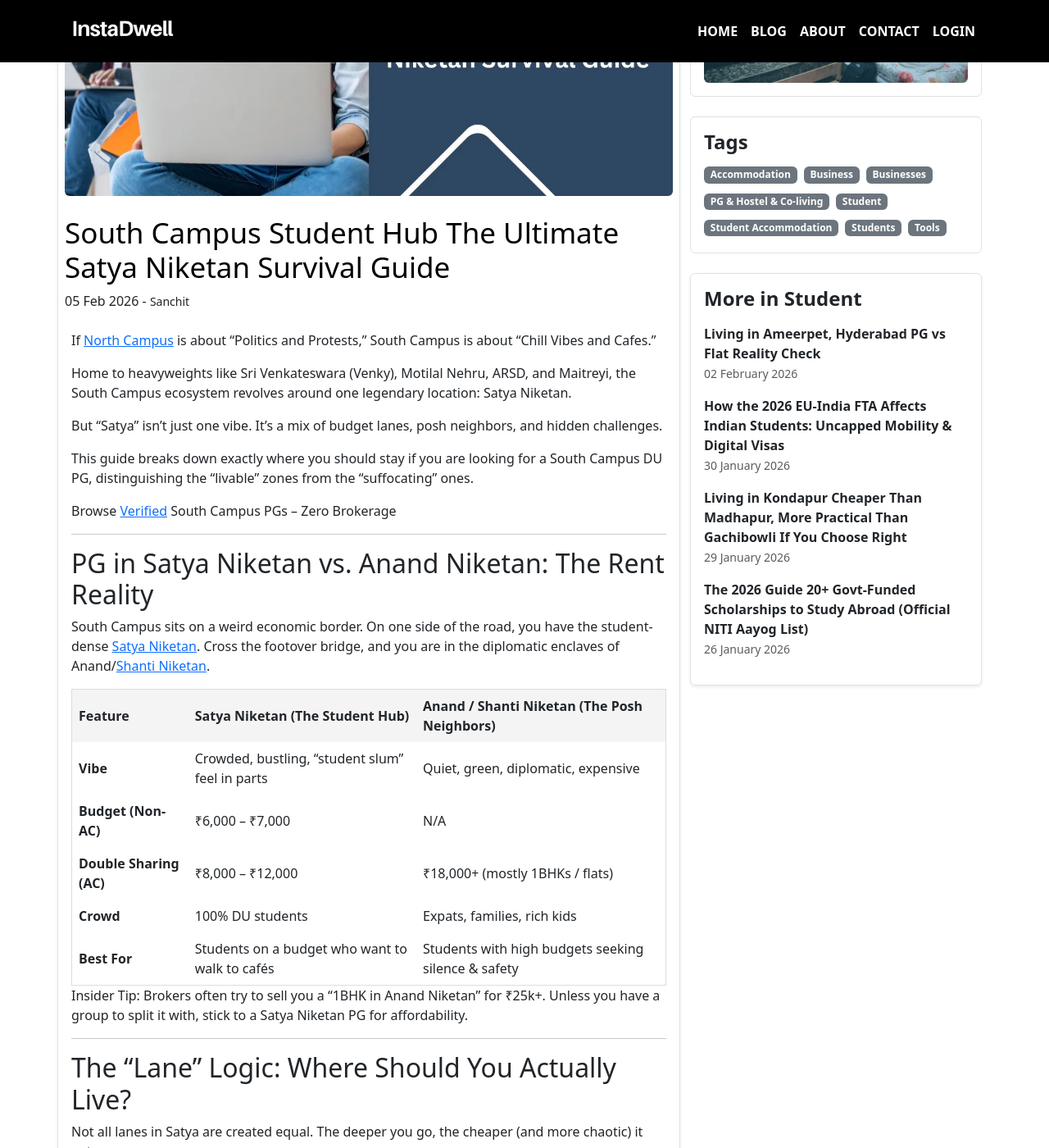
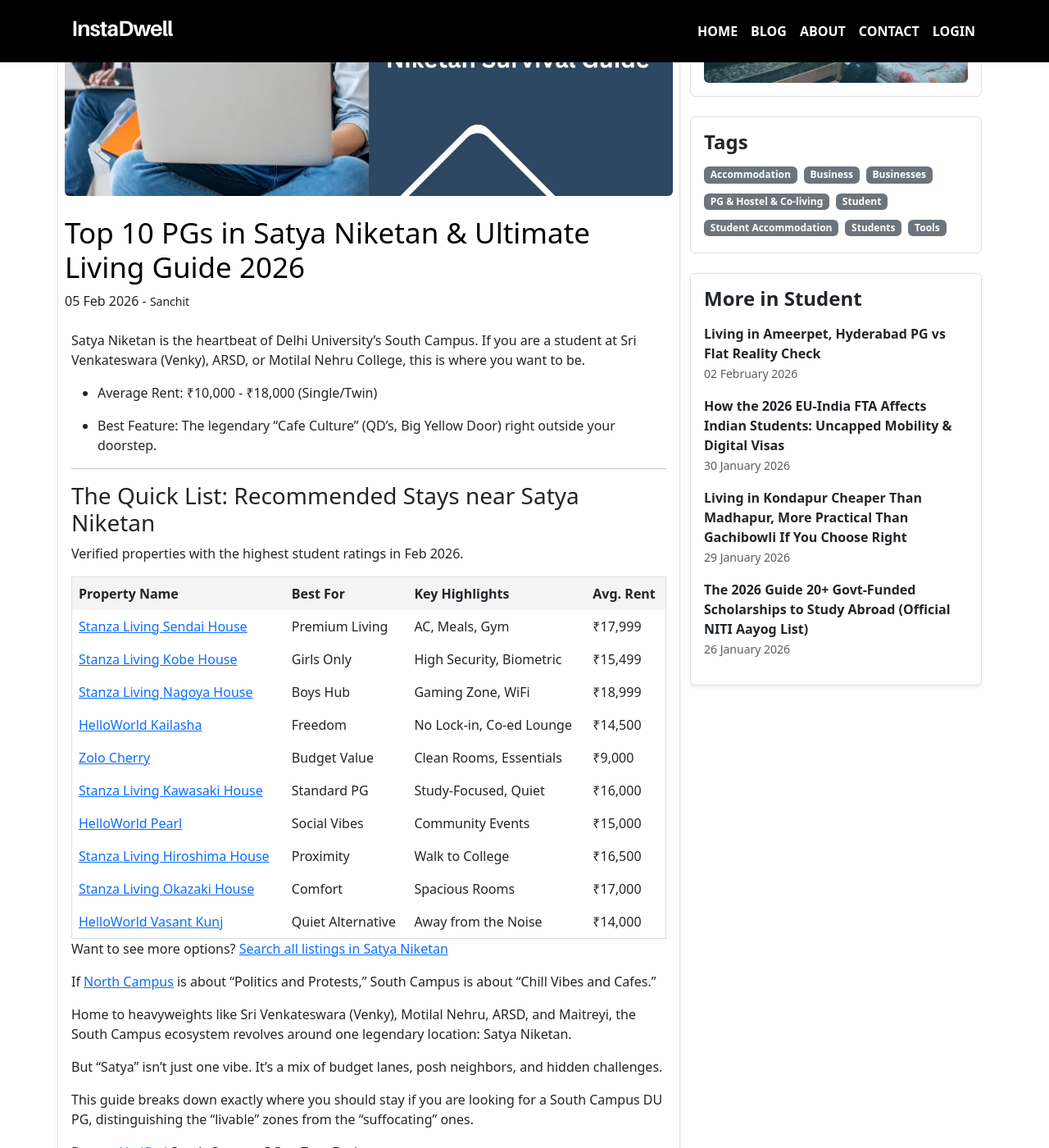
Before and after one commit to instadw/instadwell-blog, a Jekyll site: the page built from _posts/2026-2-05-top-10-pgs-in-satya-niketan-and-ultimate-living-guide-2026.md, in a window 1280 px wide and 1400 px high, scrolled down 254 px. Shown: the whole window at 82% size. Built offline with Jekyll 4.4.1, drawn with Linux system fonts in a browser that asks for light colours; some of the changed text lies outside the part shown.

Commit message:
Update and rename 2026-2-05-south-campus-student-hub-the-ultimate-satya-niketan-survival-guide.md to 2026-2-05-top-10-pgs-in-satya-niketan-and-ultimate-living-guide-2026.md

```diff
--- a/_posts/2026-2-05-south-campus-student-hub-the-ultimate-satya-niketan-survival-guide.md
+++ b/_posts/2026-2-05-top-10-pgs-in-satya-niketan-and-ultimate-living-guide-2026.md
@@ -1,5 +1,5 @@
 ---
-title: " South Campus Student Hub The Ultimate Satya Niketan Survival Guide  "
+title: " Top 10 PGs in Satya Niketan & Ultimate Living Guide 2026  "
 description: "  Moving to South Campus? Compare Satya Niketan PG rents vs. Anand Niketan. Find the best PG near Venky College and Motilal with zero brokerage. "
 image: "/assets/images/south-campus-student-hub-the-ultimate-satya-niketan-survival-guide.webp"
 layout: post
@@ -9,6 +9,33 @@
 date: 2026-2-05T09:14:00.000+05:30
 ---
 
+Satya Niketan is the heartbeat of Delhi University's South Campus. If you are a student at Sri Venkateswara (Venky), ARSD, or Motilal Nehru College, this is where you want to be.
+
+-   Average Rent: ₹10,000 - ₹18,000 (Single/Twin)
+
+-   Best Feature: The legendary "Cafe Culture" (QD’s, Big Yellow Door) right outside your doorstep.
+
+
+----------
+
+### The Quick List: Recommended Stays near Satya Niketan
+
+Verified properties with the highest student ratings in Feb 2026.
+
+| Property Name                                                                           | Best For          | Key Highlights           | Avg. Rent |
+| --------------------------------------------------------------------------------------- | ----------------- | ------------------------ | --------- |
+| [Stanza Living Sendai House](https://instadwell.com/properties/2742-sendai-house)       | Premium Living    | AC, Meals, Gym           | ₹17,999   |
+| [Stanza Living Kobe House](https://instadwell.com/properties/2751-kobe-house)           | Girls Only        | High Security, Biometric | ₹15,499   |
+| [Stanza Living Nagoya House](https://instadwell.com/properties/2745-nagoya-house)       | Boys Hub          | Gaming Zone, WiFi        | ₹18,999   |
+| [HelloWorld Kailasha](https://instadwell.com/properties/3235-helloworld-kailasha)       | Freedom           | No Lock-in, Co-ed Lounge | ₹14,500   |
+| [Zolo Cherry](https://instadwell.com/properties/2503-zolo-cherry)                       | Budget Value      | Clean Rooms, Essentials  | ₹9,000    |
+| [Stanza Living Kawasaki House](https://instadwell.com/properties/2760-kawasaki-house)   | Standard PG       | Study-Focused, Quiet     | ₹16,000   |
+| [HelloWorld Pearl](https://instadwell.com/properties/3240-helloworld-pearl)             | Social Vibes      | Community Events         | ₹15,000   |
+| [Stanza Living Hiroshima House](https://instadwell.com/properties/2754-hiroshima-house) | Proximity         | Walk to College          | ₹16,500   |
+| [Stanza Living Okazaki House](https://instadwell.com/properties/2763-okazaki-house)     | Comfort           | Spacious Rooms           | ₹17,000   |
+| [HelloWorld Vasant Kunj](https://instadwell.com/properties/3224-helloworld-vasantkunj)  | Quiet Alternative | Away from the Noise      | ₹14,000   |
+
+Want to see more options? [Search all listings in Satya Niketan](https://instadwell.com/search?lat=28.5875609&lng=77.1690067&location=Satya%20Niketan%2C%20Moti%20Bagh%2C%20New%20Delhi%2C%20Delhi%20110021%2C%20India&city=New%20Delhi&country=India)
 
 If [North Campus](https://instadwell.com/blog/north-campus-pg-guide-hudson-lane-vs-vijay-nagar-vs-gtb-nagar) is about "Politics and Protests," South Campus is about "Chill Vibes and Cafes."
 
@@ -35,7 +62,7 @@
 | **Crowd**               | 100% DU students                                | Expats, families, rich kids                         |
 | **Best For**            | Students on a budget who want to walk to cafés  | Students with high budgets seeking silence & safety |
 
-Insider Tip: Brokers often try to sell you a "1BHK in Anand Niketan" for ₹25k+. Unless you have a group to split it with, stick to a Satya Niketan PG for affordability.
+**Insider Tip:** Brokers often try to sell you a "1BHK in Anand Niketan" for ₹25k+. Unless you have a group to split it with, stick to a Satya Niketan PG for affordability.
 
 ----------
 
```
